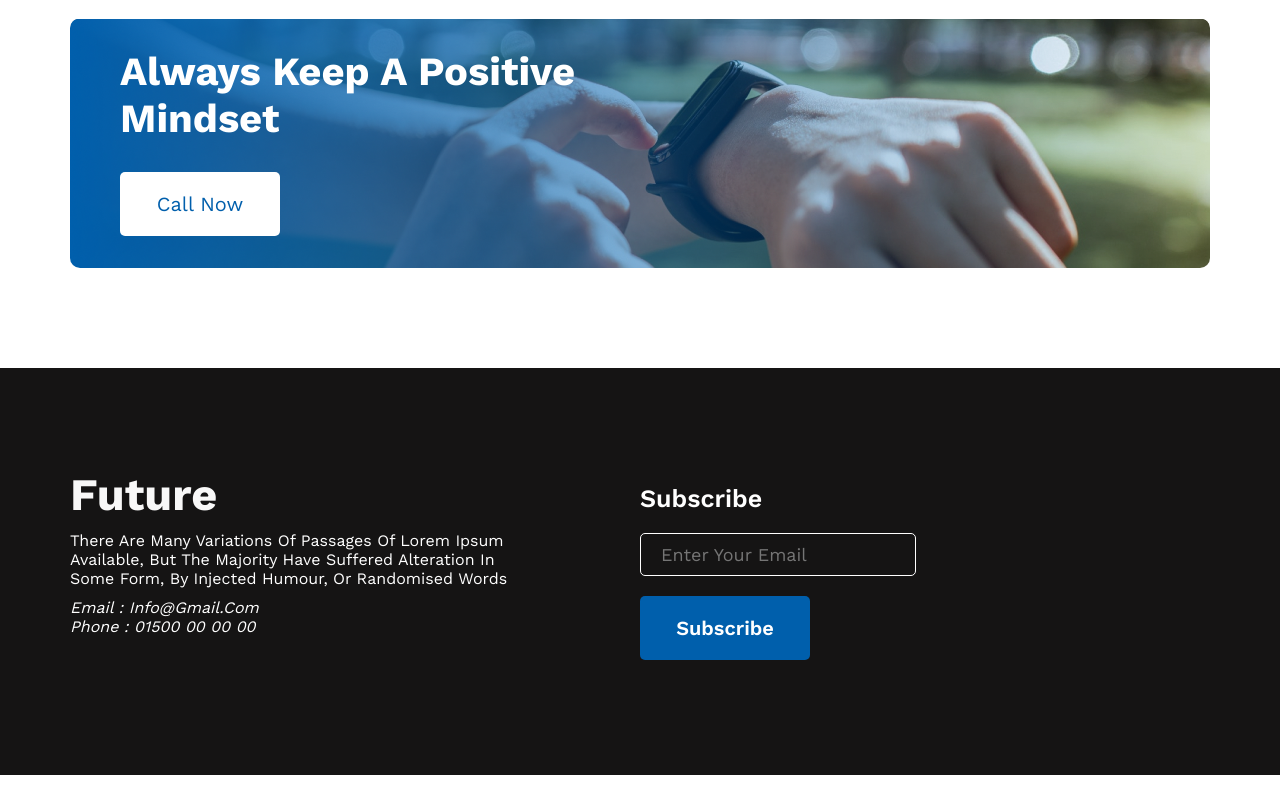
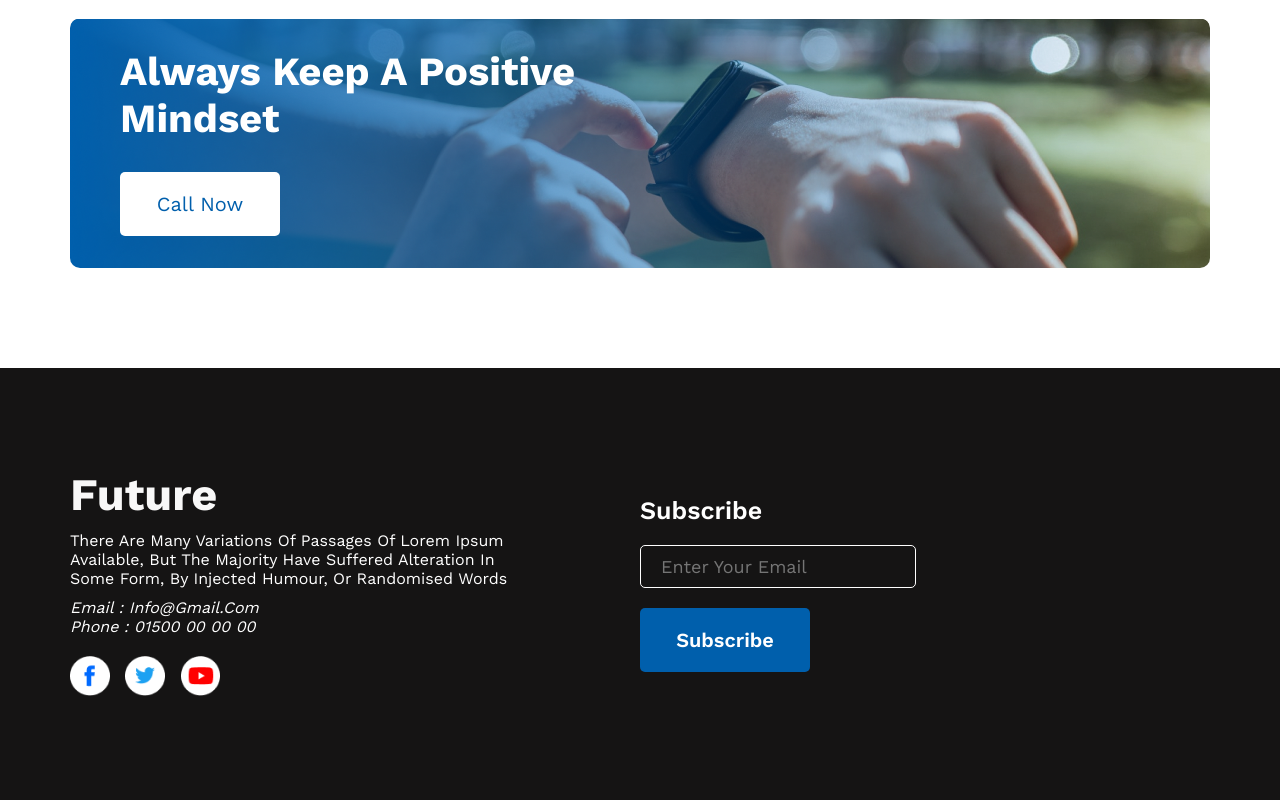
Before and after one commit to Shahid-Zx/My-First-Portfolio, a plain HTML site: page index.html in a window 1280 px wide. Shown: the part 1963-2763 px from the top of the page. Before the commit the page ends 2738 px from the top, so only its background shows below. Drawn offline with nearby package versions, Linux system fonts and the light colour scheme; the site is published under a folder, as on GitHub Pages, so addresses that start at the root find nothing.

Commit message:
Add files via upload

```diff
--- a/index.html
+++ b/index.html
@@ -148,9 +148,9 @@
             </address>
 
             <div class="future-icons">
-              <img src="/images/icons/fb.png" alt="" />
-              <img src="/images/icons/twitter.png" alt="" />
-              <img src="/images/icons/youtube.png" alt="" />
+              <img src="images/icons/fb.png" alt="" />
+              <img src="images/icons/twitter.png" alt="" />
+              <img src="images/icons/youtube.png" alt="" />
             </div>
           </div>
           <div class="half-width subscribe">
```
